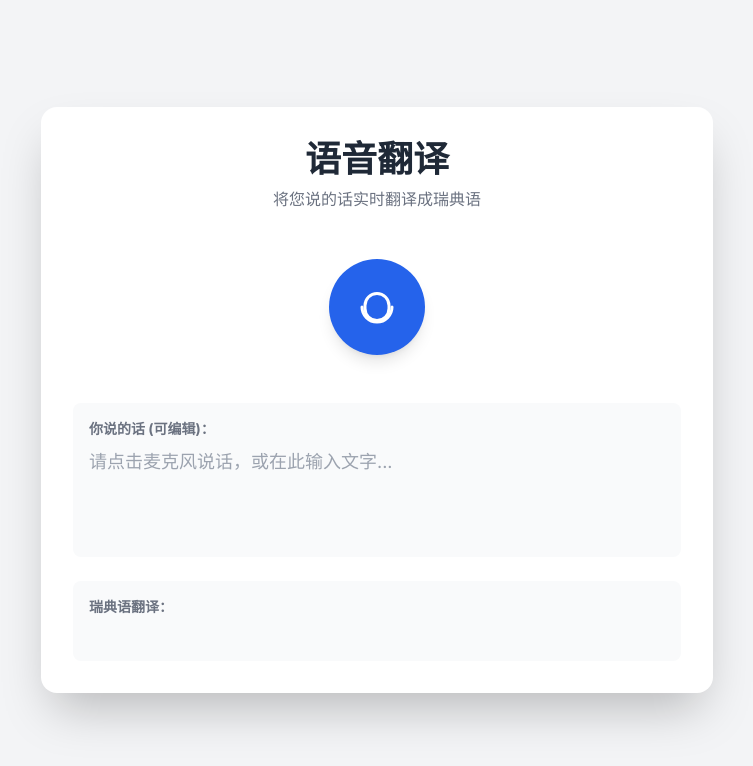
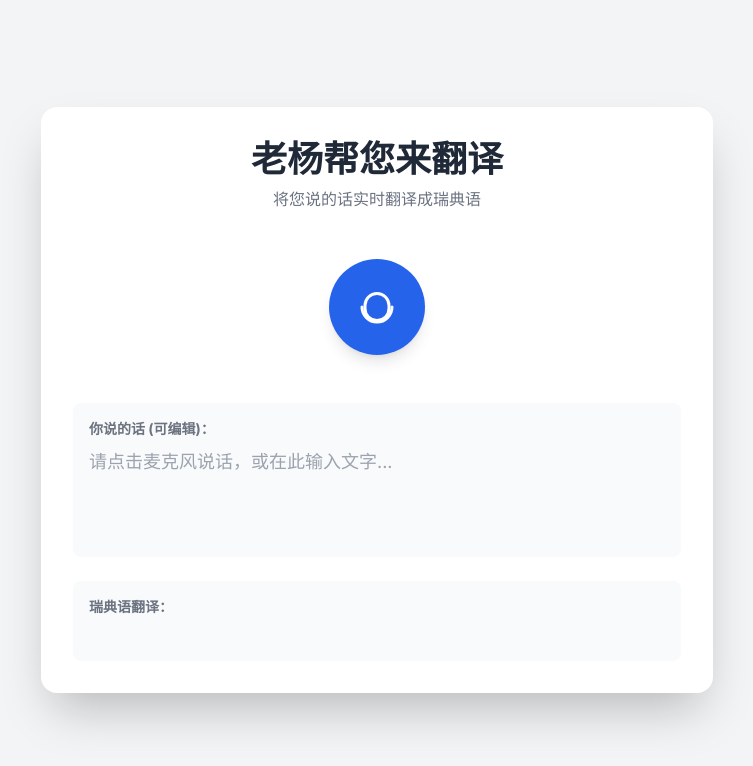
Before and after one commit to tomyangse/laoyangshuo, a website: page index.html in a window 1280 px wide. Shown: the whole page, without its empty margins (263-1016 px from the left). Drawn offline with nearby package versions, Linux system fonts and the light colour scheme.

Commit message:
Add files via upload

```diff
--- a/index.html
+++ b/index.html
@@ -3,7 +3,7 @@
 <head>
     <meta charset="UTF-8">
     <meta name="viewport" content="width=device-width, initial-scale=1.0">
-    <title>语音翻译到瑞典语</title>
+    <title>老杨帮您来翻译</title>
     <script src="https://cdn.tailwindcss.com"></script>
     <link href="https://fonts.googleapis.com/css2?family=Inter:wght@400;500;700&display=swap" rel="stylesheet">
     <style>
@@ -32,7 +32,7 @@
     <div class="w-full max-w-2xl mx-auto p-6 md:p-8 bg-white dark:bg-gray-800 rounded-2xl shadow-2xl space-y-8">
         <!-- 头部 -->
         <div class="text-center">
-            <h1 class="text-3xl md:text-4xl font-bold text-gray-800 dark:text-white">语音翻译</h1>
+            <h1 class="text-3xl md:text-4xl font-bold text-gray-800 dark:text-white">老杨帮您来翻译</h1>
             <p class="text-gray-500 dark:text-gray-400 mt-2">将您说的话实时翻译成瑞典语</p>
         </div>
 
```
